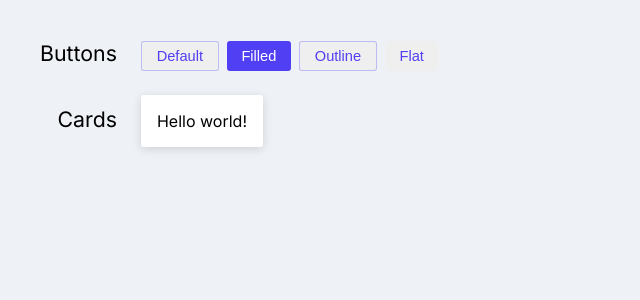
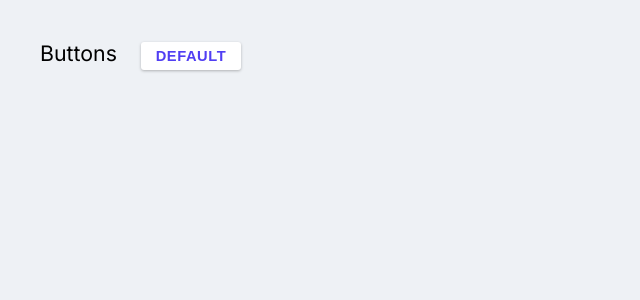
Before and after one commit to Acowdy/aether-react, a React (Create React App) app: page / in a window 1280 px wide. Shown: the top 300 px of the page, without its empty margins (0-640 px from the left). Built offline with nearby package versions, Linux system fonts and the light colour scheme.

Commit message:
Simplify code

```diff
--- a/src/Button.tsx
+++ b/src/Button.tsx
@@ -1,32 +1,13 @@
 import React from 'react';
 import './styles/Button.scss';
 
-export enum ButtonStyle {
-    Outline = "outline",
-    Filled = "filled",
-    Flat = "flat",
-}
-
 type ButtonProps = {
     children?: JSX.Element[] | string,
-    buttonStyle?: ButtonStyle,
 }
 
 export function Button(props: ButtonProps) {
-    let className;
-    switch (props.buttonStyle) {
-        case ButtonStyle.Filled:
-            className = "button-filled";
-            break;
-        case ButtonStyle.Flat:
-            className = "button-flat";
-            break;
-        default:
-            className = "button-outline";
-            break;
-    }
     return (
-        <button className={className}>
+        <button className="button">
             {props.children}
         </button>
     );
--- a/src/Card.tsx
+++ /dev/null
@@ -1,12 +0,0 @@
-import React from 'react';
-import './styles/Card.scss';
-
-type CardProps = {children?: JSX.Element | string}
-
-export default function Card(props: CardProps) {
-    return (
-        <div className="card">
-            {props.children}
-        </div>
-    );
-}
--- a/src/ComponentGallery.tsx
+++ b/src/ComponentGallery.tsx
@@ -1,6 +1,5 @@
 import React from 'react';
-import { Button, ButtonStyle } from './Button'
-import Card from './Card'
+import { Button } from './Button'
 import './styles/ComponentGallery.scss';
 
 function Gallery(props) {
@@ -29,12 +28,6 @@ export default function ComponentGallery(props) {
         <Gallery>
             <GalleryRow label="Buttons">
                 <Button>Default</Button>
-                <Button buttonStyle={ButtonStyle.Filled}>Filled</Button>
-                <Button buttonStyle={ButtonStyle.Outline}>Outline</Button>
-                <Button buttonStyle={ButtonStyle.Flat}>Flat</Button>
-            </GalleryRow>
-            <GalleryRow label="Cards">
-                <Card>Hello world!</Card>
             </GalleryRow>
         </Gallery>
     );
--- a/src/styles/Button.scss
+++ b/src/styles/Button.scss
@@ -1,60 +1,40 @@
 @import './variables.scss';
-@import './Surface.scss';
 
-@mixin button {
+.button {
     font-size: 11pt;
+    text-transform: uppercase;
+    letter-spacing: 0.04em;
+
+    font-weight: 600;
+
     display: block;
     box-sizing: border-box;
     padding: 0.4em 1em;
     border-radius: 3px;
-    font-weight: 500;
     cursor: pointer;
-}
 
-.button-outline {
-    @include button;
+    background-color: $color-surface;
     color: $color-accent;
-    border: solid 1px transparentize($color: $color-accent, $amount: 0.7);
+    border: none;
+    box-shadow: 0 1px 3px #0004;
+
+    transition: box-shadow 0.15s, transform 0.15s, background-color 0.15s, color 0.15s;
 
     &:hover {
-        background-color: transparentize($color: $color-accent, $amount: 0.9);
+        box-shadow: 0 2px 8px #0004;
+        transform: scale(1.01);
     }
 
     &:active {
-        background-color: transparentize($color: $color-accent, $amount: 0.7);
-        border-color: transparentize($color: $color-accent, $amount: 1);
+        box-shadow: none;
+        color: darken($color-accent, 20);
+
+        // background-color: darken($color-accent, 20);
+        // color: $color-on-accent;
+    }
+
+    &:focus {
+        outline: solid 3px transparentize($color: $color-accent, $amount: 0.5);
+        -moz-outline-radius: 3px;
     }
 }
-
-.button-filled {
-    @include button;
-    border: none;
-    color: $color-on-accent;
-    background-color: $color-accent;
-
-    &:hover {
-        background-color: lighten($color-accent, 5);
-    }
-
-    &:active {
-        background-color: darken($color-accent, 10);
-    }
-}
-
-.button-flat {
-    @include button;
-    color: $color-accent;
-    border: none;
-
-    &:hover {
-        background-color: transparentize($color: $color-accent, $amount: 0.9);
-    }
-
-    &:active {
-        background-color: transparentize($color: $color-accent, $amount: 0.7);
-    }
-}
-
-.button {
-    @extend .button-outline;
-}
--- a/src/styles/Card.scss
+++ /dev/null
@@ -1,5 +0,0 @@
-@import './surface.scss';
-
-.card {
-    @include surface;
-}
--- a/src/styles/index.scss
+++ b/src/styles/index.scss
@@ -10,8 +10,15 @@ body {
   -moz-osx-font-smoothing: grayscale;
   background-color: $color-background;
   color: $color-on-background;
+  width: 100%;
+}
+
+* {
   font-size: 12pt;
-  width: 100%;
+  :focus {
+    outline: solid 3px transparentize($color: $color-accent, $amount: 0.5);
+    -moz-outline-radius: 3px;
+  }
 }
 
 code {
--- a/src/styles/surface.scss
+++ /dev/null
@@ -1,9 +0,0 @@
-@import './variables.scss';
-
-@mixin surface {
-    border-radius: 3px;
-    box-shadow: 0px 2px 10px #0002;
-    color: $color-on-surface;
-    background-color: $color-surface;
-    padding: 1em;
-}
--- a/src/styles/variables.scss
+++ b/src/styles/variables.scss
@@ -1,6 +1,7 @@
 $color-background: #eef1f5;
-$color-surface: #ffffff;
+// $color-background: #fff;
+$color-surface: #fff;
 $color-accent: #513ff3;
-$color-on-background: #000000;
-$color-on-surface: #000000;
-$color-on-accent: #ffffff;
+$color-on-background: #000;
+$color-on-surface: #000;
+$color-on-accent: #fff;
```
